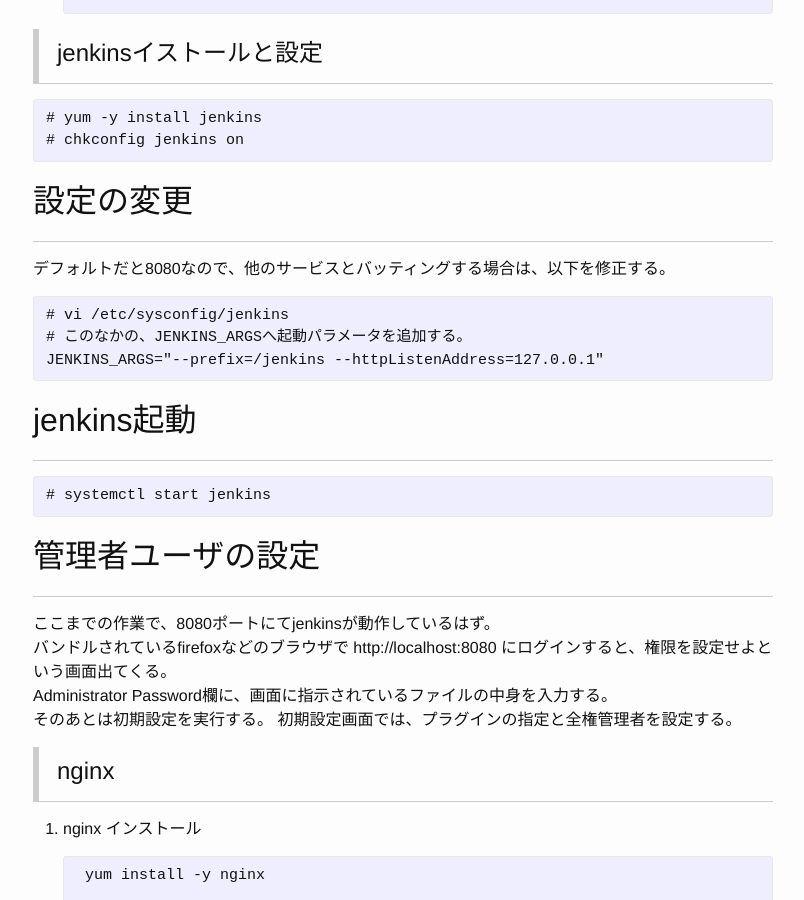
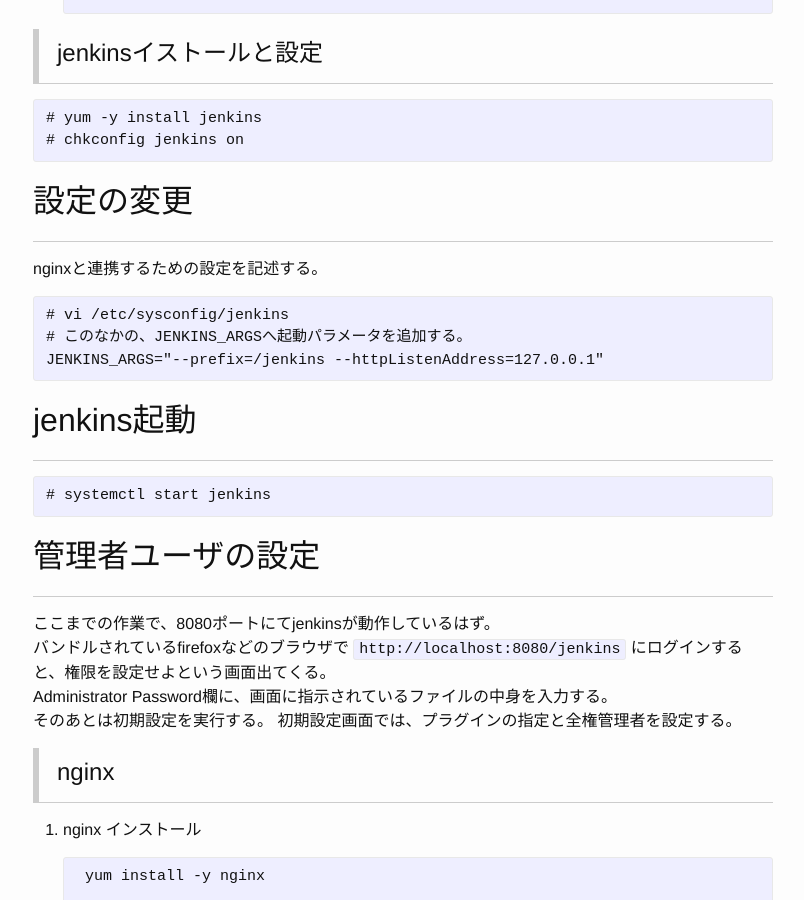
Before and after one commit to snjxnksm/snjxnksm.github.io, a Jekyll site: the page built from _posts/2016-09-30-nginx_jenkins.md, in a window 1280 px wide and 900 px high, scrolled down 1479 px. Shown: the whole window, without its empty margins (237-1041 px from the left). Built offline with Jekyll 4.4.1, drawn with Linux system fonts in a browser that asks for light colours.

Commit message:
Update and rename 2016-09-30-nginx_mysql_jenkins.md to 2016-09-30-nginx_jenkins.md

```diff
--- a/_posts/2016-09-30-nginx_mysql_jenkins.md
+++ b/_posts/2016-09-30-nginx_jenkins.md
@@ -60,7 +60,7 @@ jenkinsは、サブディレクトリで以下のようにアクセスできる
 
 ##  設定の変更
 
-デフォルトだと8080なので、他のサービスとバッティングする場合は、以下を修正する。
+nginxと連携するための設定を記述する。
 
 <pre>
 # vi /etc/sysconfig/jenkins
@@ -77,7 +77,7 @@ JENKINS_ARGS="--prefix=/jenkins --httpListenAddress=127.0.0.1"
 ##  管理者ユーザの設定
 
 ここまでの作業で、8080ポートにてjenkinsが動作しているはず。
-バンドルされているfirefoxなどのブラウザで http://localhost:8080 にログインすると、権限を設定せよという画面出てくる。
+バンドルされているfirefoxなどのブラウザで `http://localhost:8080/jenkins` にログインすると、権限を設定せよという画面出てくる。
 Administrator Password欄に、画面に指示されているファイルの中身を入力する。
 そのあとは初期設定を実行する。
 初期設定画面では、プラグインの指定と全権管理者を設定する。
```
